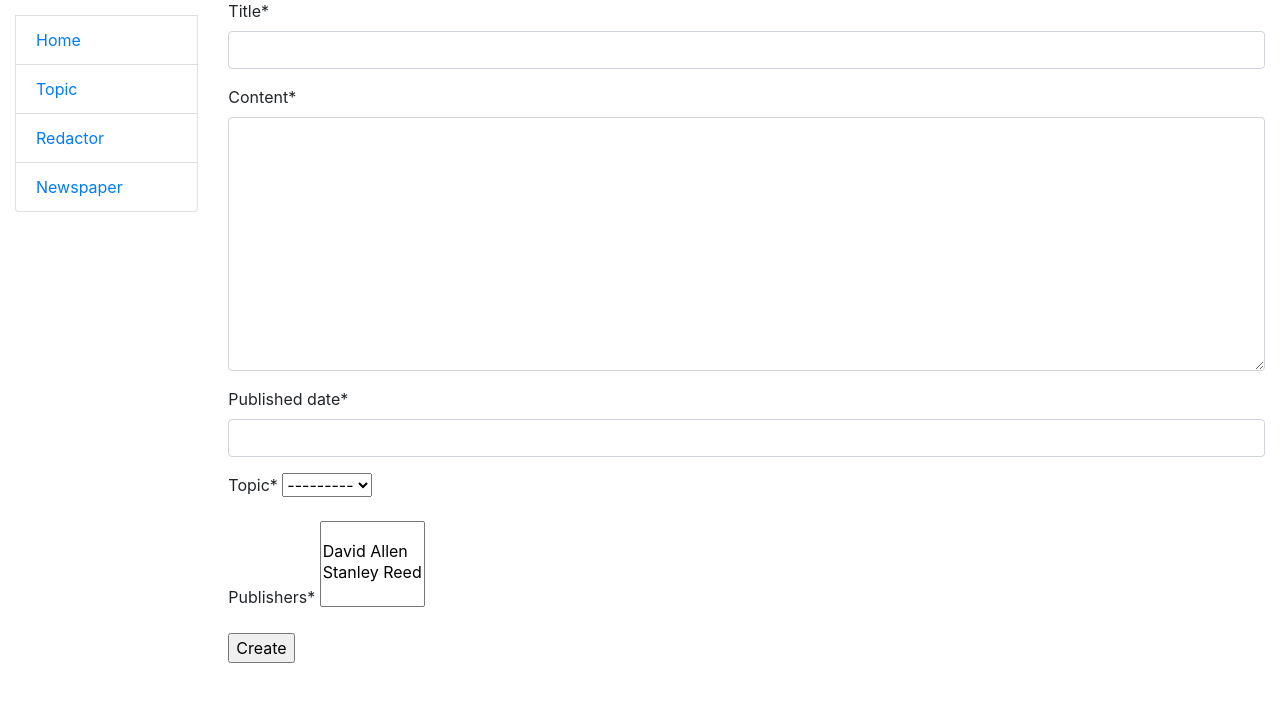
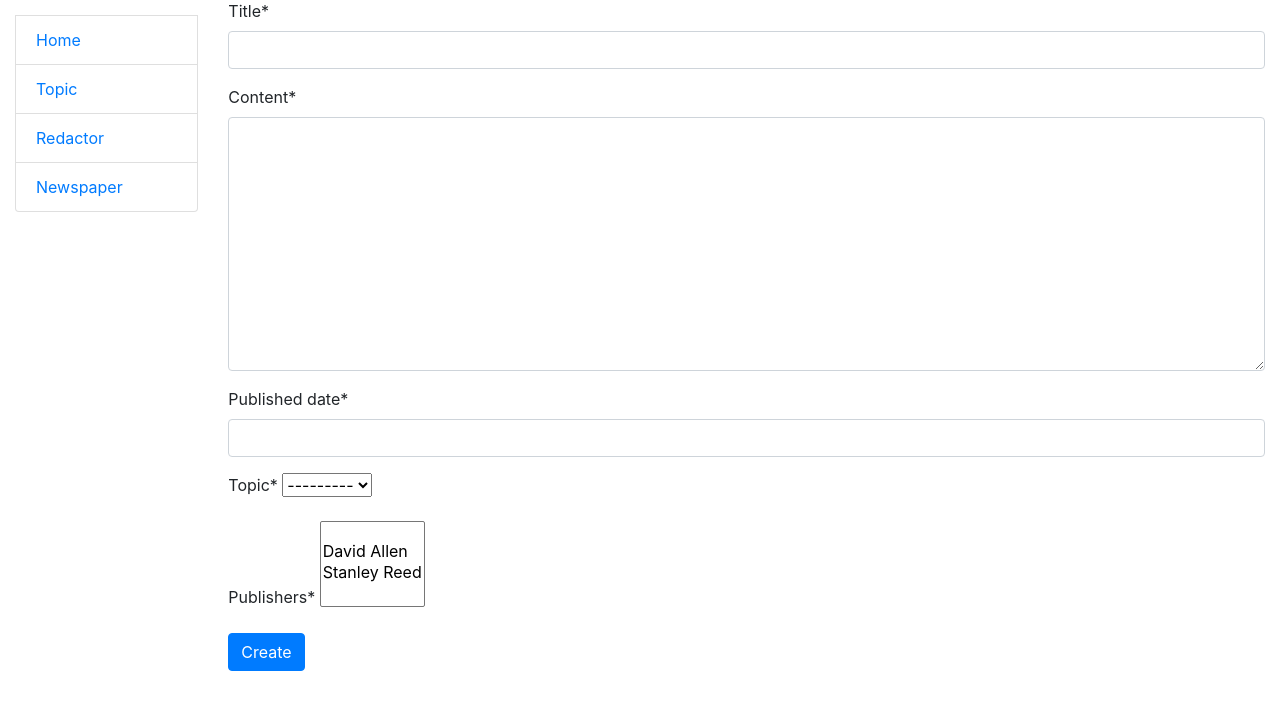
Before and after one commit to destr34/newspaper-agency, a Django app: page /news-agency/newspapers/create/ in a window 1280 px wide. Shown: the part 77-800 px from the top of the page. Run offline with Django 4.2, Linux system fonts and the light colour scheme; a user stored in the database is signed in; data comes from the database, SQL or seed files in the repository; some libraries are stand-ins or nearby versions.

Commit message:
Add fix to newspaper_form.html

```diff
--- a/templates/news_agency/newspaper_form.html
+++ b/templates/news_agency/newspaper_form.html
@@ -6,6 +6,6 @@
   <form action="" method="post" novalidate>
     {% csrf_token %}
     {{ form|crispy }}
-    <input type="submit" value="Create">
+    <input type="submit" value="{{ object|yesno:'Update,Create' }}" class="btn btn-primary">
   </form>
 {% endblock %}
```
